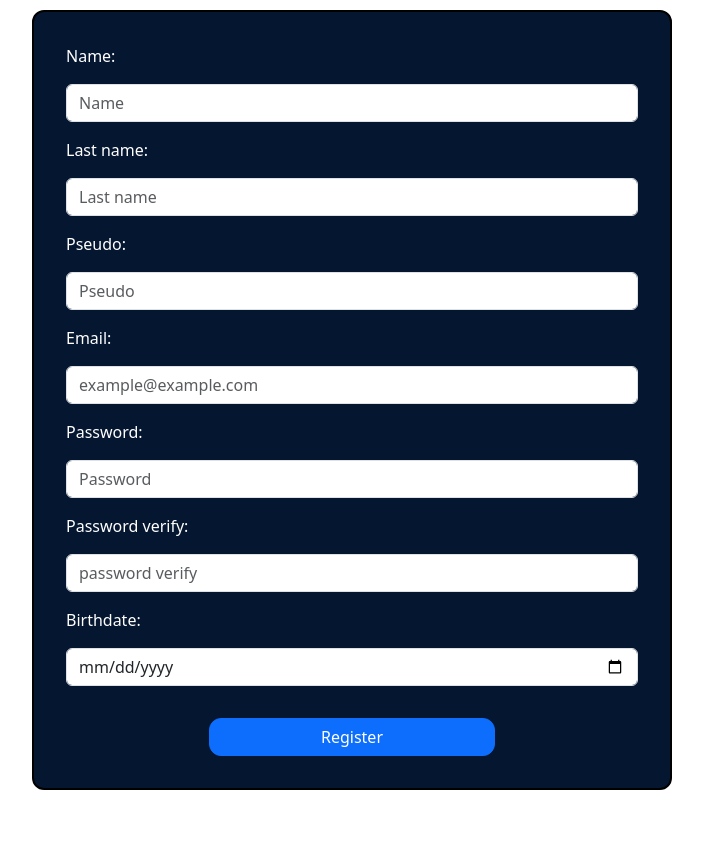
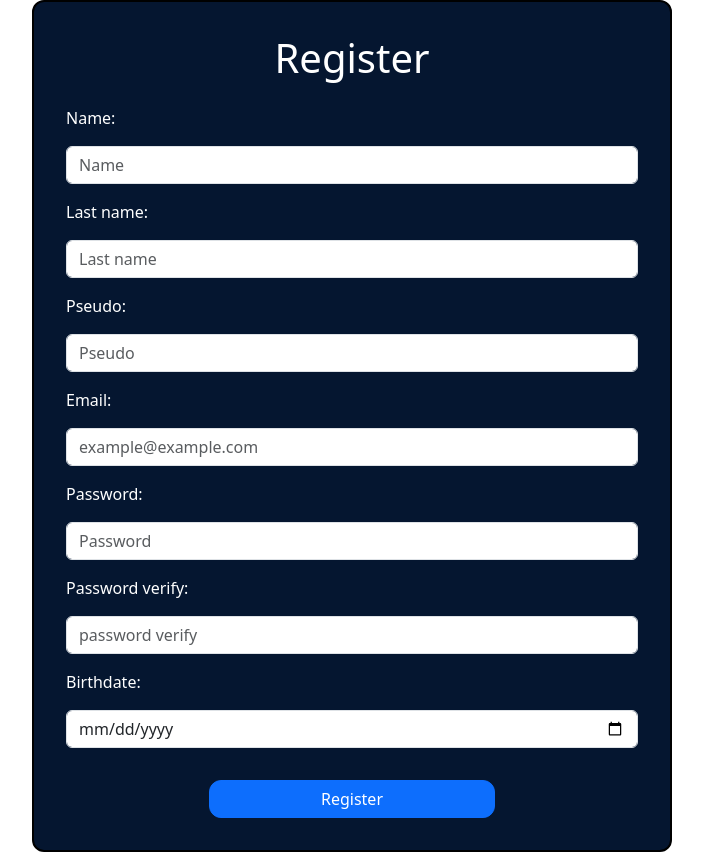
Before and after one commit to ChevalierGnongnon/Transcendance, a React (Vite) app in the folder srcs/frontend/: page / in a window 1280 px wide. Shown: the whole page, without its empty margins (288-991 px from the left). Before the commit the page ends 800 px from the top, so only its background shows below. Built offline with nearby package versions, Linux system fonts and the light colour scheme.

Commit message:
adding form text clor common variable

```diff
--- a/srcs/frontend/src/register/register.jsx
+++ b/srcs/frontend/src/register/register.jsx
@@ -19,6 +19,7 @@ function Register(){
 	return (
 		<div className="d-flex justify-content-center align-items-center min-vh-100">
 			<form className="register-form d-flex flex-column gap-3" onSubmit={manageSubmit} >
+				<h1 className="register-title">Register</h1>
 				<label htmlFor="name" className="register-text">Name:</label>
 				<input type="text" name="name" value={name} placeholder="Name" className="form-control register-input" id="name" onChange={(e) => setName(e.target.value)}/>
 				<label htmlFor="last_name" className="register-text">Last name:</label>
--- a/srcs/frontend/src/register/register.scss
+++ b/srcs/frontend/src/register/register.scss
@@ -9,7 +9,7 @@
 }
 
 .register-text{
-	color:white;
+	color: $text-form-color;
 }
 
 .register-button{
@@ -17,5 +17,10 @@
 	margin-top: 1rem;
 	width: 50%;
 	margin-left: auto;
-	margin-right: auto;
+	margin-right: auto
 }
+
+.register-title{
+	color: $text-form-color;
+	text-align: center;
+}
--- a/srcs/frontend/src/style/common-variables.scss
+++ b/srcs/frontend/src/style/common-variables.scss
@@ -1 +1,2 @@
 $background-common-color: rgb(5, 22, 48);
+$text-form-color: white;
```
